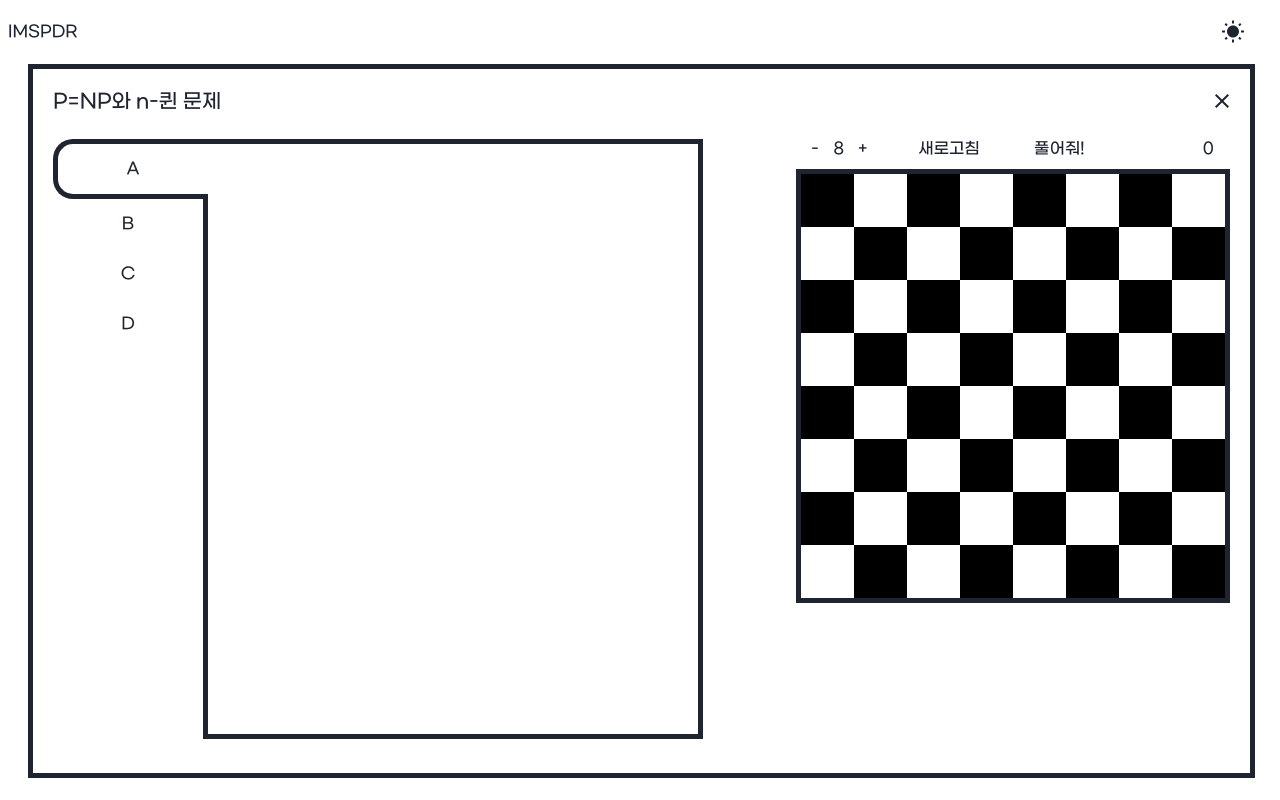
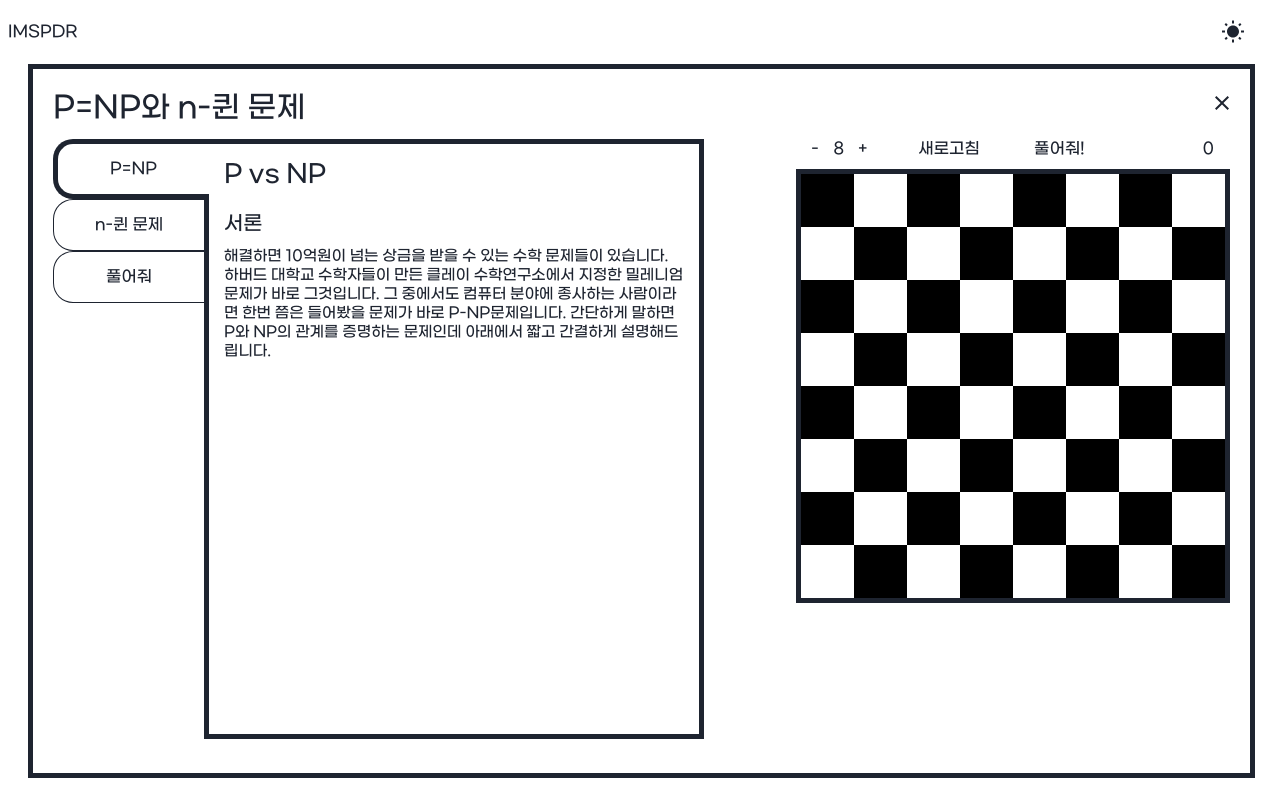
Before and after one commit to imspdr/imspdr, a React app: page /chess in a window 1280 px wide. Built offline with nearby package versions, Linux system fonts and the light colour scheme.

Commit message:
script만쓰면 체스끝

```diff
--- a/src/App.tsx
+++ b/src/App.tsx
@@ -3,7 +3,7 @@ import ThemeToggle from "./common/ThemeToggle";
 import { css } from "@emotion/react";
 import MainPage from "./projects/project0/page/MainPage";
 import ChessPage from "./projects/project1/page/ChessPage";
-import { unselectable } from "./common/Util";
+import { unselectable } from "./common/util";
 
 function App() {
   const navigate = useNavigate();
--- /dev/null
+++ b/src/common/CommonPost.tsx
@@ -0,0 +1,50 @@
+import { css } from "@emotion/react";
+import { scriptPost } from "./commonTypes";
+
+export default function CommonPost(props: { script: scriptPost }) {
+  return (
+    <div
+      css={css`
+        display: flex;
+        flex-direction: column;
+        padding: 15px;
+      `}
+    >
+      <div
+        css={css`
+          font-size: 25px;
+          margin-bottom: 20px;
+        `}
+      >
+        {props.script.title}
+      </div>
+      <div>
+        {props.script.content.map((block) => {
+          return (
+            <div>
+              <div
+                css={css`
+                  font-size: 20px;
+                  margin-bottom: 10px;
+                `}
+              >
+                {block.title}
+              </div>
+              {block.text.map((txt) => {
+                return (
+                  <div
+                    css={css`
+                      font-size: 15px;
+                    `}
+                  >
+                    {txt}
+                  </div>
+                );
+              })}
+            </div>
+          );
+        })}
+      </div>
+    </div>
+  );
+}
--- a/src/common/CommonTemplate.tsx
+++ b/src/common/CommonTemplate.tsx
@@ -1,6 +1,6 @@
 import { css } from "@emotion/react";
 import { useNavigate } from "react-router-dom";
-import { unselectable } from "@src/common/Util";
+import { unselectable } from "@src/common/util";
 import CloseIcon from "@mui/icons-material/Close";
 
 export default function CommonTemplate(props: { title: string; children: JSX.Element }) {
@@ -20,7 +20,7 @@ export default function CommonTemplate(props: { title: string; children: JSX.Ele
           flex-direction: row;
           justify-content: space-between;
           height: 30px;
-          font-size: 20px;
+          font-size: 30px;
           ${unselectable}
         `}
       >
--- /dev/null
+++ b/src/common/commonTypes.ts
@@ -0,0 +1,7 @@
+export type scriptPost = {
+  title: string;
+  content: {
+    title: string;
+    text: string[];
+  }[];
+};
--- a/src/projects/project0/components/draggableBadge/DraggableBadge.tsx
+++ b/src/projects/project0/components/draggableBadge/DraggableBadge.tsx
@@ -4,7 +4,7 @@ import { useMainStore } from "../../store/MainStoreProvider";
 import { useState } from "react";
 import { useNavigate } from "react-router-dom";
 import { badge } from "../../store/types";
-import { unselectable } from "@src/common/Util";
+import { unselectable } from "@src/common/util";
 
 function DraggableBadge(props: { badgeId: number }) {
   const mainStore = useMainStore();
--- a/src/projects/project1/components/ChessBoard.tsx
+++ b/src/projects/project1/components/ChessBoard.tsx
@@ -1,7 +1,7 @@
 import { css } from "@emotion/react";
 import { observer } from "mobx-react";
 import { useChessStore } from "../store/ChessStoreProvider";
-import { unselectable } from "@src/common/Util";
+import { unselectable } from "@src/common/util";
 
 function ChessBlock(props: {
   color: number; // 0 for black 1 for white
--- a/src/projects/project1/components/explainBlog/ExplainBlog.tsx
+++ b/src/projects/project1/components/explainBlog/ExplainBlog.tsx
@@ -1,14 +1,16 @@
 import { css } from "@emotion/react";
 import { observer } from "mobx-react";
 import { useState, useEffect } from "react";
-import { unselectable } from "@src/common/Util";
+import { unselectable } from "@src/common/util";
+
+import pisnp from "./pisnp.json";
+import CommonPost from "@src/common/CommonPost";
 
 function ExplainBlog(props: { width: number; height: number }) {
   const testTab = [
-    { label: "A", value: 0 },
-    { label: "B", value: 1 },
-    { label: "C", value: 2 },
-    { label: "D", value: 3 },
+    { label: "P=NP", value: 0 },
+    { label: "n-퀸 문제", value: 1 },
+    { label: "풀어줘", value: 2 },
   ];
   const [nowTab, setNowTab] = useState(0);
   const givenHeight = Math.max(props.height, testTab.length * 50 + 10);
@@ -25,7 +27,7 @@ function ExplainBlog(props: { width: number; height: number }) {
           return (
             <div
               css={css`
-                width: 150px;
+                width: ${nowTab === tab.value ? 151 : 150}px;
                 height: 50px;
                 display: flex;
                 align-items: center;
@@ -33,7 +35,7 @@ function ExplainBlog(props: { width: number; height: number }) {
                 border-radius: 20px 0px 0px 20px;
                 ${nowTab === tab.value
                   ? "border: 5px solid; border-right-width: 0px;"
-                  : "border: 0px solid; border-right-width: 5px;"}
+                  : "border: 1px solid; border-right-width: 5px;"}
                 ${unselectable}
               `}
               onClick={() => setNowTab(tab.value)}
@@ -44,7 +46,7 @@ function ExplainBlog(props: { width: number; height: number }) {
         })}
         <div
           css={css`
-            height: ${givenHeight - testTab.length * 50 - 10}px;
+            height: ${givenHeight - testTab.length * 52 - 8}px;
             border: 0px solid;
             border-right-width: 5px;
           `}
@@ -56,7 +58,9 @@ function ExplainBlog(props: { width: number; height: number }) {
           border: 5px solid;
           border-left-width: 0px;
         `}
-      ></div>
+      >
+        <CommonPost script={pisnp} />
+      </div>
     </div>
   );
 }
--- /dev/null
+++ b/src/projects/project1/components/explainBlog/pisnp.json
@@ -0,0 +1,11 @@
+{
+  "title": "P vs NP",
+  "content": [
+    {
+      "title": "서론",
+      "text": [
+        "해결하면 10억원이 넘는 상금을 받을 수 있는 수학 문제들이 있습니다. 하버드 대학교 수학자들이 만든 클레이 수학연구소에서 지정한 밀레니엄 문제가 바로 그것입니다. 그 중에서도 컴퓨터 분야에 종사하는 사람이라면 한번 쯤은 들어봤을 문제가 바로 P-NP문제입니다. 간단하게 말하면 P와 NP의 관계를 증명하는 문제인데 아래에서 짧고 간결하게 설명해드립니다."
+      ]
+    }
+  ]
+}
--- a/src/projects/project1/store/ChessStore.ts
+++ b/src/projects/project1/store/ChessStore.ts
@@ -101,7 +101,7 @@ class ChessStore {
         }, "");
         return false;
       } else if (!this.isCovered(i, j)) {
-        await sleep(100);
+        await sleep(10);
         this.poses = this.poses + pos;
         let ret = await this.solver(i + 1);
         if (ret) return true;
```
Also changed, not shown: src/common/util.ts (renamed from src/common/Util.ts).
